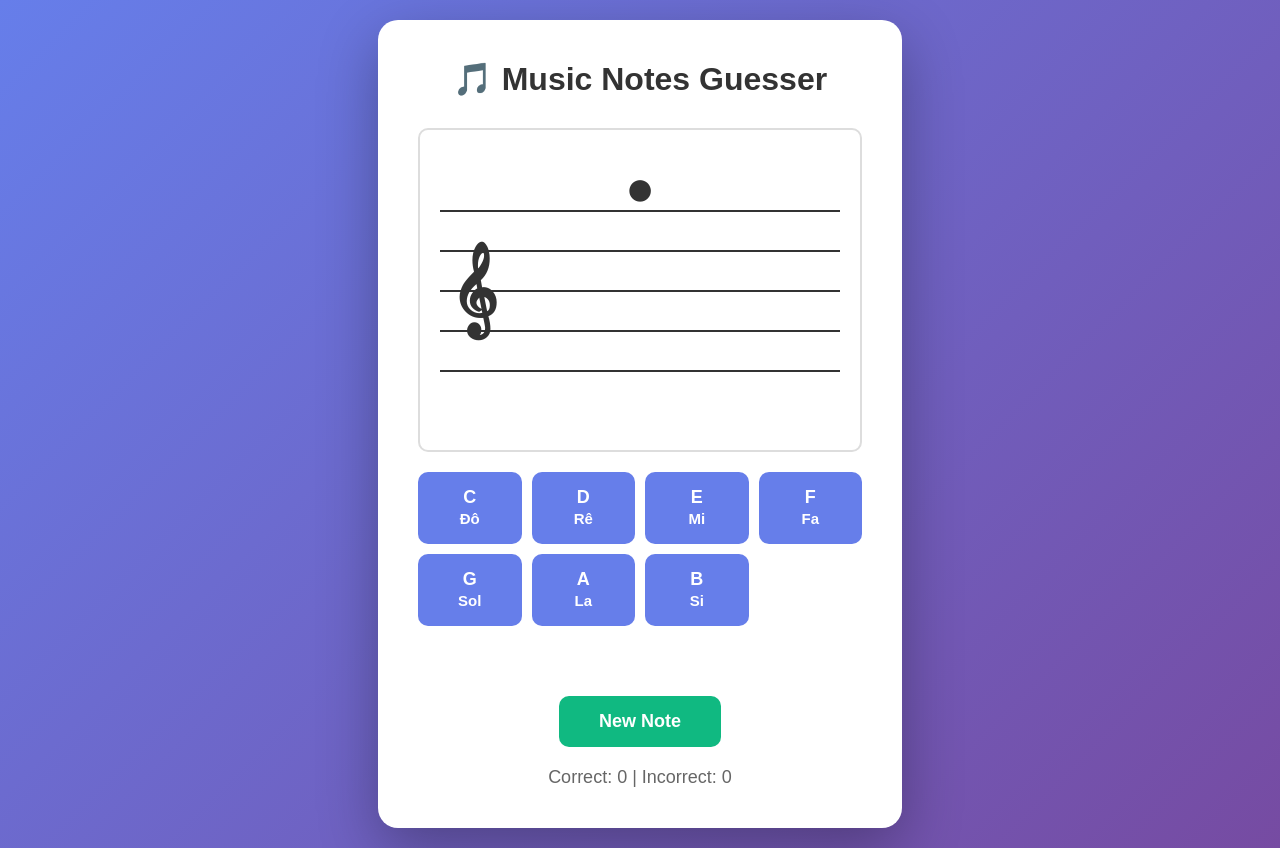
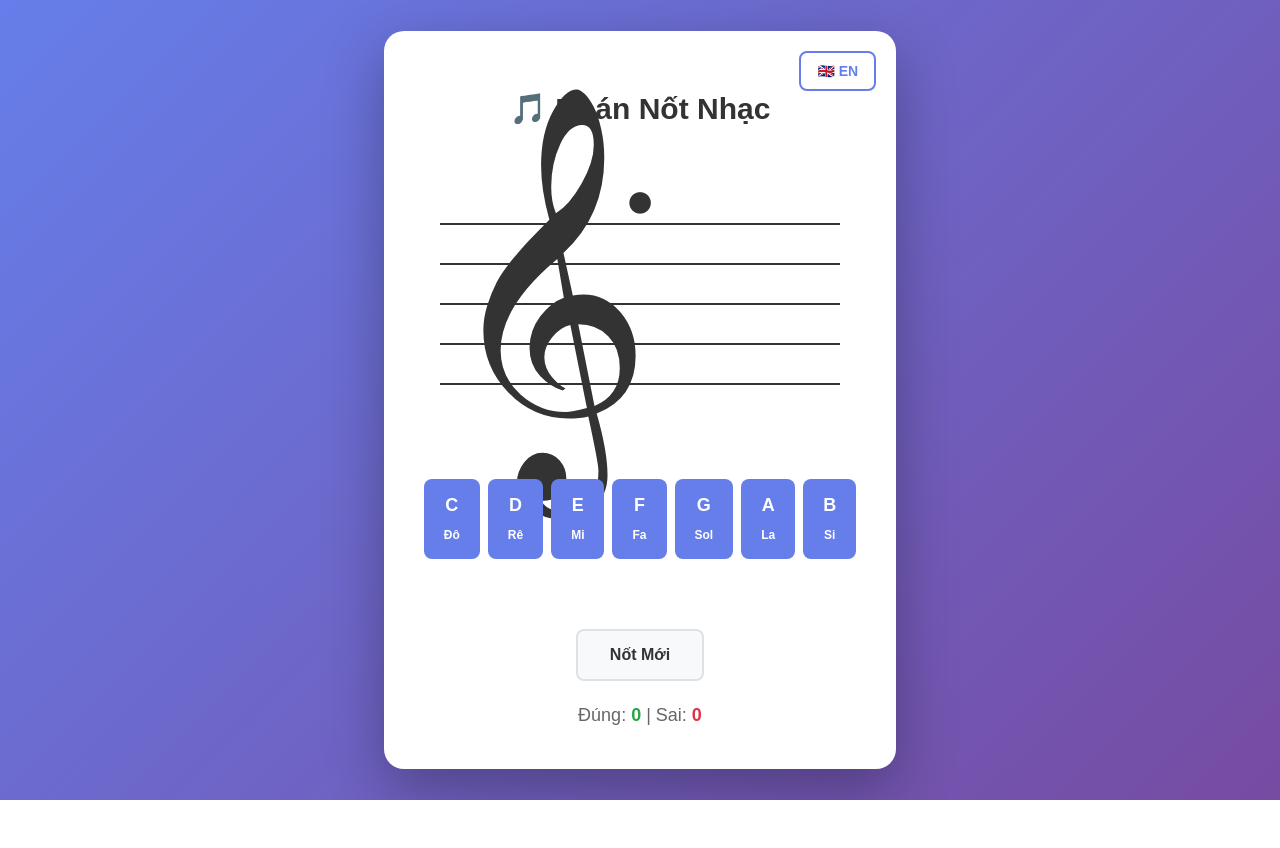
Before and after one commit to nguyenhuutuananh/music-notes-guesser, a Vue app: page / in a window 1280 px wide. After the commit the page ends 800 px from the top, so only its background shows below. Built offline with nearby package versions, Linux system fonts and the light colour scheme.

Commit message:
add tailwindcss and update styles

```diff
--- a/index.html
+++ b/index.html
@@ -4,7 +4,7 @@
     <meta charset="UTF-8">
     <link rel="icon" href="/favicon.ico">
     <meta name="viewport" content="width=device-width, initial-scale=1.0">
-    <title>Music Notes Guesser</title>
+    <title>Music Notes Guesser | Đoán Nốt Nhạc</title>
     <style>
       body {
         margin: 0;
--- a/package.json
+++ b/package.json
@@ -24,6 +24,7 @@
   },
   "devDependencies": {
     "@playwright/test": "^1.56.1",
+    "@tailwindcss/postcss": "^4.1.16",
     "@tsconfig/node22": "^22.0.2",
     "@types/jsdom": "^27.0.0",
     "@types/node": "^22.18.11",
@@ -33,13 +34,16 @@
     "@vue/eslint-config-typescript": "^14.6.0",
     "@vue/test-utils": "^2.4.6",
     "@vue/tsconfig": "^0.8.1",
+    "autoprefixer": "^10.4.21",
     "eslint": "^9.37.0",
     "eslint-plugin-playwright": "^2.2.2",
     "eslint-plugin-vue": "~10.5.0",
     "jiti": "^2.6.1",
     "jsdom": "^27.0.1",
     "npm-run-all2": "^8.0.4",
+    "postcss": "^8.5.6",
     "prettier": "3.6.2",
+    "tailwindcss": "^4.1.16",
     "typescript": "~5.9.0",
     "vite": "^7.1.11",
     "vite-plugin-vue-devtools": "^8.0.3",
--- /dev/null
+++ b/postcss.config.js
@@ -0,0 +1,6 @@
+export default {
+  plugins: {
+    '@tailwindcss/postcss': {},
+    autoprefixer: {},
+  },
+}
--- a/src/App.vue
+++ b/src/App.vue
@@ -1,10 +1,18 @@
 <script setup lang="ts">
-import { ref, onMounted } from 'vue'
+import { ref, onMounted, computed } from 'vue'
+import { useLanguage } from './composables/useLanguage'
+import { translations } from './i18n/translations'
 
 interface Note {
   name: string
   position: number
 }
+
+// Language composable
+const { currentLanguage, toggleLanguage } = useLanguage()
+
+// Computed translations
+const t = computed(() => translations[currentLanguage.value])
 
 // Treble clef notes with their positions (percentage from top of staff)
 const notes: Note[] = [
@@ -42,14 +50,14 @@ const checkAnswer = (guess: string) => {
   if (!currentNote.value) return
 
   if (guess === currentNote.value.name) {
-    feedbackMessage.value = '✓ Correct!'
+    feedbackMessage.value = t.value.correct
     feedbackClass.value = 'correct'
     correctCount.value++
 
     // Auto-generate new note after a short delay
     setTimeout(() => newNote(), 1000)
   } else {
-    feedbackMessage.value = `✗ Wrong! It was ${currentNote.value.name}`
+    feedbackMessage.value = `${t.value.incorrect} ${t.value.wrongAnswer} ${currentNote.value.name}`
     feedbackClass.value = 'incorrect'
     incorrectCount.value++
   }
@@ -62,10 +70,21 @@ onMounted(() => {
 </script>
 
 <template>
-  <div class="container">
-    <h1>🎵 Music Notes Guesser</h1>
+  <div class="bg-white p-10 pt-[60px] rounded-[20px] shadow-[0_20px_60px_rgba(0,0,0,0.3)] text-center max-w-[600px] mx-auto relative">
+    <!-- Language Toggle Button -->
+    <button
+      class="absolute top-5 right-5 px-4 py-2 text-sm font-bold border-2 border-[#667eea] rounded-lg cursor-pointer bg-white text-[#667eea] transition-all duration-300 whitespace-nowrap z-10 hover:bg-[#667eea] hover:text-white hover:-translate-y-0.5 hover:shadow-[0_4px_12px_rgba(102,126,234,0.3)] active:translate-y-0"
+      @click="toggleLanguage"
+      :title="currentLanguage === 'en' ? 'Switch to Vietnamese' : 'Chuyển sang Tiếng Anh'"
+    >
+      {{ currentLanguage === 'en' ? '🇻🇳 VI' : '🇬🇧 EN' }}
+    </button>
 
-    <div class="staff-container">
+    <!-- Title -->
+    <h1 class="text-[#333] m-0 mb-[30px] text-center text-3xl font-bold">{{ t.title }}</h1>
+
+    <!-- Staff Container -->
+    <div class="my-24 relative z-0">
       <div class="staff">
         <div class="clef">𝄞</div>
         <div class="staff-line" style="top: 0"></div>
@@ -79,55 +98,83 @@ onMounted(() => {
       </div>
     </div>
 
-    <div class="buttons">
-      <button @click="checkAnswer('C')">C<br /><small>Đô</small></button>
-      <button @click="checkAnswer('D')">D<br /><small>Rê</small></button>
-      <button @click="checkAnswer('E')">E<br /><small>Mi</small></button>
-      <button @click="checkAnswer('F')">F<br /><small>Fa</small></button>
-      <button @click="checkAnswer('G')">G<br /><small>Sol</small></button>
-      <button @click="checkAnswer('A')">A<br /><small>La</small></button>
-      <button @click="checkAnswer('B')">B<br /><small>Si</small></button>
+    <!-- Note Buttons -->
+    <div class="flex justify-center gap-2 flex-wrap my-5 relative z-10">
+      <button
+        @click="checkAnswer('C')"
+        class="px-5 py-3 text-lg font-bold bg-[#667eea] text-white border-none rounded-lg cursor-pointer transition-all duration-300 hover:bg-[#764ba2] hover:-translate-y-1 hover:shadow-[0_8px_20px_rgba(102,126,234,0.4)] active:translate-y-0"
+      >
+        C<br /><small class="text-xs">{{ t.notes.C }}</small>
+      </button>
+      <button
+        @click="checkAnswer('D')"
+        class="px-5 py-3 text-lg font-bold bg-[#667eea] text-white border-none rounded-lg cursor-pointer transition-all duration-300 hover:bg-[#764ba2] hover:-translate-y-1 hover:shadow-[0_8px_20px_rgba(102,126,234,0.4)] active:translate-y-0"
+      >
+        D<br /><small class="text-xs">{{ t.notes.D }}</small>
+      </button>
+      <button
+        @click="checkAnswer('E')"
+        class="px-5 py-3 text-lg font-bold bg-[#667eea] text-white border-none rounded-lg cursor-pointer transition-all duration-300 hover:bg-[#764ba2] hover:-translate-y-1 hover:shadow-[0_8px_20px_rgba(102,126,234,0.4)] active:translate-y-0"
+      >
+        E<br /><small class="text-xs">{{ t.notes.E }}</small>
+      </button>
+      <button
+        @click="checkAnswer('F')"
+        class="px-5 py-3 text-lg font-bold bg-[#667eea] text-white border-none rounded-lg cursor-pointer transition-all duration-300 hover:bg-[#764ba2] hover:-translate-y-1 hover:shadow-[0_8px_20px_rgba(102,126,234,0.4)] active:translate-y-0"
+      >
+        F<br /><small class="text-xs">{{ t.notes.F }}</small>
+      </button>
+      <button
+        @click="checkAnswer('G')"
+        class="px-5 py-3 text-lg font-bold bg-[#667eea] text-white border-none rounded-lg cursor-pointer transition-all duration-300 hover:bg-[#764ba2] hover:-translate-y-1 hover:shadow-[0_8px_20px_rgba(102,126,234,0.4)] active:translate-y-0"
+      >
+        G<br /><small class="text-xs">{{ t.notes.G }}</small>
+      </button>
+      <button
+        @click="checkAnswer('A')"
+        class="px-5 py-3 text-lg font-bold bg-[#667eea] text-white border-none rounded-lg cursor-pointer transition-all duration-300 hover:bg-[#764ba2] hover:-translate-y-1 hover:shadow-[0_8px_20px_rgba(102,126,234,0.4)] active:translate-y-0"
+      >
+        A<br /><small class="text-xs">{{ t.notes.A }}</small>
+      </button>
+      <button
+        @click="checkAnswer('B')"
+        class="px-5 py-3 text-lg font-bold bg-[#667eea] text-white border-none rounded-lg cursor-pointer transition-all duration-300 hover:bg-[#764ba2] hover:-translate-y-1 hover:shadow-[0_8px_20px_rgba(102,126,234,0.4)] active:translate-y-0"
+      >
+        B<br /><small class="text-xs">{{ t.notes.B }}</small>
+      </button>
     </div>
 
-    <div class="feedback" :class="feedbackClass">{{ feedbackMessage }}</div>
+    <!-- Feedback Message -->
+    <div
+      class="min-h-[30px] text-xl font-bold my-5 transition-all duration-300"
+      :class="{
+        'text-[#28a745] scale-110': feedbackClass === 'correct',
+        'text-[#dc3545] animate-shake': feedbackClass === 'incorrect'
+      }"
+    >
+      {{ feedbackMessage }}
+    </div>
 
-    <button class="new-note-btn" @click="newNote">New Note</button>
+    <!-- New Note Button -->
+    <button
+      class="px-8 py-3 text-base font-bold bg-[#f8f9fa] text-[#333] border-2 border-[#dee2e6] rounded-lg cursor-pointer transition-all duration-300 mb-5 hover:bg-[#e9ecef] hover:border-[#adb5bd] active:translate-y-0.5"
+      @click="newNote"
+    >
+      {{ t.newNote }}
+    </button>
 
-    <div class="score">
-      <p>Correct: <span>{{ correctCount }}</span> | Incorrect: <span>{{ incorrectCount }}</span></p>
+    <!-- Score -->
+    <div class="text-lg text-[#666]">
+      <p class="m-0">
+        {{ t.scoreCorrect }}: <span class="font-bold text-[#28a745]">{{ correctCount }}</span> |
+        {{ t.scoreIncorrect }}: <span class="font-bold text-[#dc3545]">{{ incorrectCount }}</span>
+      </p>
     </div>
   </div>
 </template>
 
 <style scoped>
-* {
-  margin: 0;
-  padding: 0;
-  box-sizing: border-box;
-}
-
-.container {
-  background: white;
-  padding: 40px;
-  border-radius: 20px;
-  box-shadow: 0 20px 60px rgba(0, 0, 0, 0.3);
-  text-align: center;
-  max-width: 600px;
-  margin: 0 auto;
-}
-
-h1 {
-  color: #333;
-  margin-bottom: 30px;
-}
-
-.staff-container {
-  background: white;
-  padding: 40px 20px;
-  margin: 20px 0;
-  border-radius: 10px;
-  border: 2px solid #ddd;
-}
+/* Musical Staff Styles - Custom components that can't be easily replicated with Tailwind */
 
 .staff {
   position: relative;
@@ -146,11 +193,10 @@ h1 {
 
 .clef {
   position: absolute;
-  left: 10px;
-  top: 50%;
+  left: 0px;
+  top: 42%;
   transform: translateY(-50%);
-  font-size: 80px;
-  font-weight: bold;
+  font-size: 361px;
   color: #333;
 }
 
@@ -158,7 +204,7 @@ h1 {
   position: absolute;
   left: 50%;
   transform: translateX(-50%);
-  font-size: 60px;
+  /* font-size: 60px; */
   color: #333;
 }
 
@@ -166,64 +212,34 @@ h1 {
   font-size: 50px;
 }
 
-.buttons {
-  display: grid;
-  grid-template-columns: repeat(4, 1fr);
-  gap: 10px;
-  margin: 20px 0;
+/* Shake animation for incorrect answers */
+@keyframes shake {
+  0%, 100% { transform: translateX(0); }
+  10%, 30%, 50%, 70%, 90% { transform: translateX(-5px); }
+  20%, 40%, 60%, 80% { transform: translateX(5px); }
 }
 
-button {
-  padding: 15px 20px;
-  font-size: 18px;
-  font-weight: bold;
-  border: none;
-  border-radius: 10px;
-  cursor: pointer;
-  transition: all 0.3s;
-  background: #667eea;
-  color: white;
+.animate-shake {
+  animation: shake 0.5s;
 }
 
-button:hover {
-  background: #5568d3;
-  transform: translateY(-2px);
-  box-shadow: 0 5px 15px rgba(102, 126, 234, 0.4);
-}
+/* Responsive adjustments */
+@media (max-width: 600px) {
+  .staff {
+    width: 300px;
+    height: 120px;
+  }
 
-button:active {
-  transform: translateY(0);
-}
+  .clef {
+    font-size: 275px;
+  }
 
-.feedback {
-  margin-top: 20px;
-  font-size: 24px;
-  font-weight: bold;
-  min-height: 30px;
-}
+  .note {
+    font-size: 55px;
+  }
 
-.correct {
-  color: #10b981;
-}
-
-.incorrect {
-  color: #ef4444;
-}
-
-.score {
-  margin-top: 20px;
-  font-size: 18px;
-  color: #666;
-}
-
-.new-note-btn {
-  margin-top: 20px;
-  background: #10b981;
-  padding: 15px 40px;
-  font-size: 18px;
-}
-
-.new-note-btn:hover {
-  background: #059669;
+  .note-head {
+    font-size: 40px;
+  }
 }
 </style>
--- /dev/null
+++ b/src/assets/main.css
@@ -0,0 +1 @@
+@import "tailwindcss";
--- /dev/null
+++ b/src/composables/useLanguage.ts
@@ -0,0 +1,35 @@
+import { ref, computed } from 'vue'
+
+export type Language = 'en' | 'vi'
+
+const STORAGE_KEY = 'music-notes-guesser-language'
+
+// Get initial language from localStorage or default to English
+const getInitialLanguage = (): Language => {
+  const stored = localStorage.getItem(STORAGE_KEY)
+  if (stored === 'en' || stored === 'vi') {
+    return stored
+  }
+  return 'vi'
+}
+
+// Reactive language state
+const currentLanguage = ref<Language>(getInitialLanguage())
+
+export const useLanguage = () => {
+  const setLanguage = (lang: Language) => {
+    currentLanguage.value = lang
+    localStorage.setItem(STORAGE_KEY, lang)
+  }
+
+  const toggleLanguage = () => {
+    const newLang: Language = currentLanguage.value === 'en' ? 'vi' : 'en'
+    setLanguage(newLang)
+  }
+
+  return {
+    currentLanguage: computed(() => currentLanguage.value),
+    setLanguage,
+    toggleLanguage
+  }
+}
--- /dev/null
+++ b/src/i18n/translations.ts
@@ -0,0 +1,57 @@
+export interface Translations {
+  title: string
+  newNote: string
+  correct: string
+  incorrect: string
+  wrongAnswer: string
+  scoreCorrect: string
+  scoreIncorrect: string
+  notes: {
+    C: string
+    D: string
+    E: string
+    F: string
+    G: string
+    A: string
+    B: string
+  }
+}
+
+export const translations: Record<'en' | 'vi', Translations> = {
+  en: {
+    title: '🎵 Music Notes Guesser',
+    newNote: 'New Note',
+    correct: '✓ Correct!',
+    incorrect: '✗ Wrong!',
+    wrongAnswer: 'It was',
+    scoreCorrect: 'Correct',
+    scoreIncorrect: 'Incorrect',
+    notes: {
+      C: 'C',
+      D: 'D',
+      E: 'E',
+      F: 'F',
+      G: 'G',
+      A: 'A',
+      B: 'B'
+    }
+  },
+  vi: {
+    title: '🎵 Đoán Nốt Nhạc',
+    newNote: 'Nốt Mới',
+    correct: '✓ Đúng rồi!',
+    incorrect: '✗ Sai rồi!',
+    wrongAnswer: 'Đáp án là',
+    scoreCorrect: 'Đúng',
+    scoreIncorrect: 'Sai',
+    notes: {
+      C: 'Đô',
+      D: 'Rê',
+      E: 'Mi',
+      F: 'Fa',
+      G: 'Sol',
+      A: 'La',
+      B: 'Si'
+    }
+  }
+}
--- a/src/main.ts
+++ b/src/main.ts
@@ -1,3 +1,5 @@
+import './assets/main.css'
+
 import { createApp } from 'vue'
 import App from './App.vue'
 import router from './router'
--- /dev/null
+++ b/tailwind.config.js
@@ -0,0 +1,11 @@
+/** @type {import('tailwindcss').Config} */
+export default {
+  content: [
+    "./index.html",
+    "./src/**/*.{vue,js,ts,jsx,tsx}",
+  ],
+  theme: {
+    extend: {},
+  },
+  plugins: [],
+}
```
Also changed, not shown: 5 other files (tests, documents, lock files or other folders).
